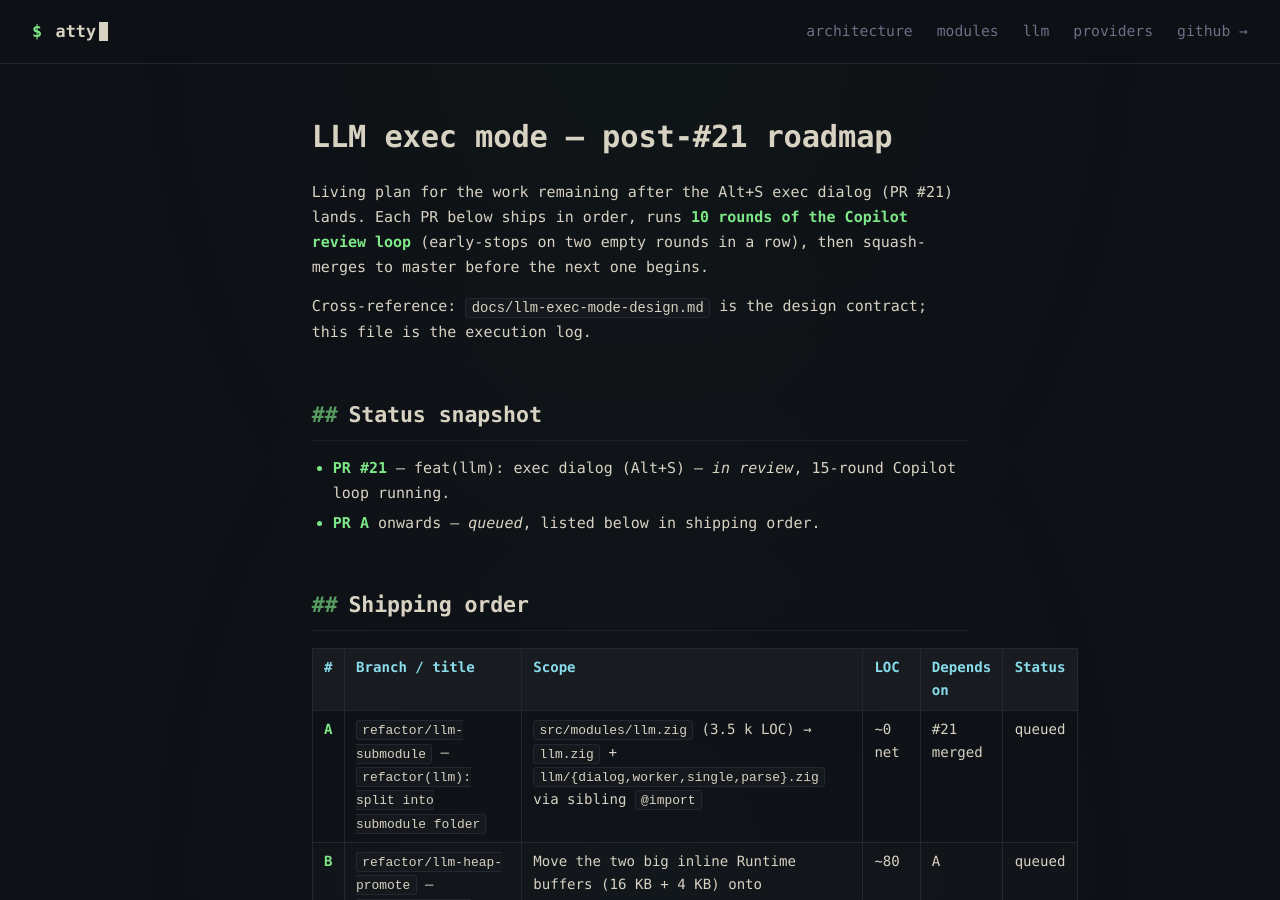
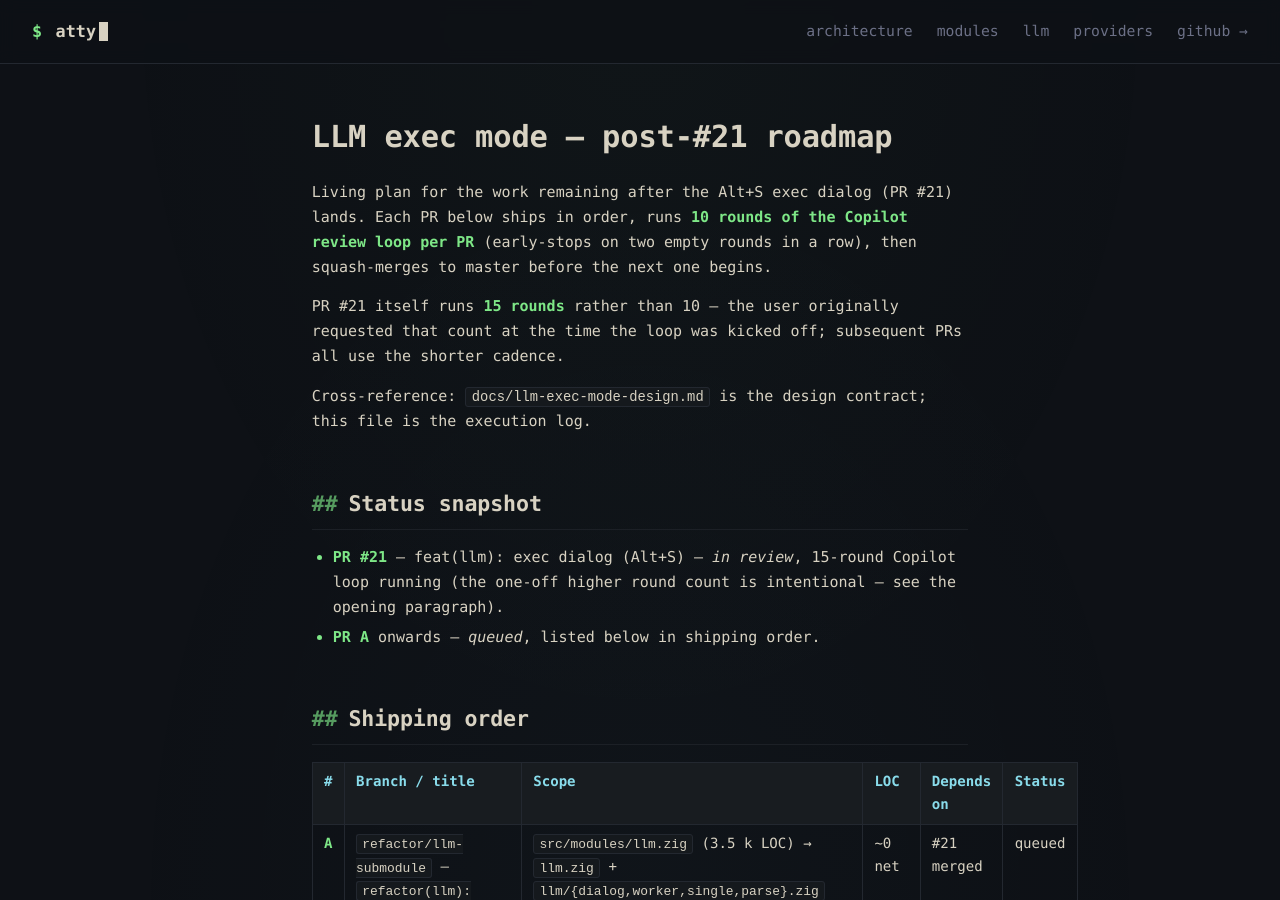
Before and after one commit to fentas/atty, a Jekyll site: the page built from docs/llm-exec-mode-roadmap.md, in a window 1280 px wide and 900 px high. Built offline with Jekyll 4.4.1, drawn with Linux system fonts in a browser that asks for light colours; our own code applies the rules of GitHub Pages for plain Markdown files.

Commit message:
fix(llm): address Copilot round 2 — system-prompt shell context, fence search, capture asymmetry
4 findings from PR #21 round 2:

1. **Shell/context lost on FIFO eviction** (buildDialogRequestBody) — shell
   name + context_blob were attached only to the FIRST user turn, so once
   `history_turns_max` evictions started dropping the original task, every
   subsequent request lost shell context entirely. Now: composed into the
   SYSTEM message which is rebuilt per request and never ages out.

2. **Roadmap counts mismatch** — opening paragraph said "10 rounds" but
   status snapshot said "15-round". Reconciled: roadmap baseline is 10
   rounds per PR; PR #21 is the one-off 15-round case (user's original
   request).

3. **onOutput capture asymmetry** — a stray `;C` arriving mid-capture
   (without a preceding `;D` in the same feed) silently dropped the bytes
   between `cursor` and the stray marker. Now mirrors the `;D` branch's
   append-then-transition order.

4. **extractRawContent nested-fence ambiguity** — `lastIndexOf` would
   match a fence in the middle of a description string instead of the
   actual closing fence. Switched to `indexOfPos` forward search from
   `after_open` for the FIRST closing fence — the conventional shape.

Co-Authored-By: Claude Opus 4.7 (1M context) <noreply@anthropic.com>

```diff
--- a/docs/llm-exec-mode-roadmap.md
+++ b/docs/llm-exec-mode-roadmap.md
@@ -1,16 +1,20 @@
 # LLM exec mode — post-#21 roadmap
 
 Living plan for the work remaining after the Alt+S exec dialog (PR #21) lands.
-Each PR below ships in order, runs **10 rounds of the Copilot review loop**
-(early-stops on two empty rounds in a row), then squash-merges to master before
-the next one begins.
+Each PR below ships in order, runs **10 rounds of the Copilot review loop per
+PR** (early-stops on two empty rounds in a row), then squash-merges to master
+before the next one begins.
+
+PR #21 itself runs **15 rounds** rather than 10 — the user originally requested
+that count at the time the loop was kicked off; subsequent PRs all use the
+shorter cadence.
 
 Cross-reference: `docs/llm-exec-mode-design.md` is the design contract; this
 file is the execution log.
 
 ## Status snapshot
 
-- **PR #21** — feat(llm): exec dialog (Alt+S) — *in review*, 15-round Copilot loop running.
+- **PR #21** — feat(llm): exec dialog (Alt+S) — *in review*, 15-round Copilot loop running (the one-off higher round count is intentional — see the opening paragraph).
 - **PR A** onwards — *queued*, listed below in shipping order.
 
 ## Shipping order
```
Also changed, not shown: 1 other file.
